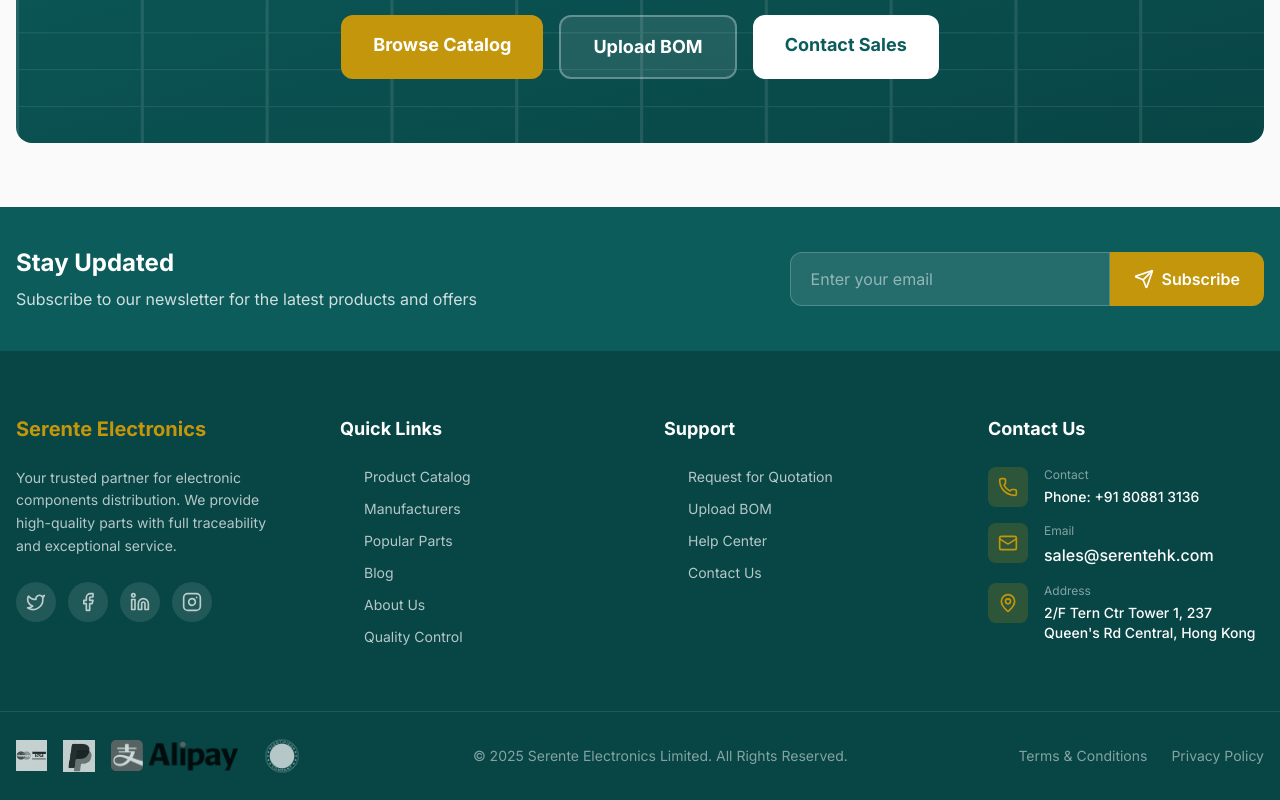
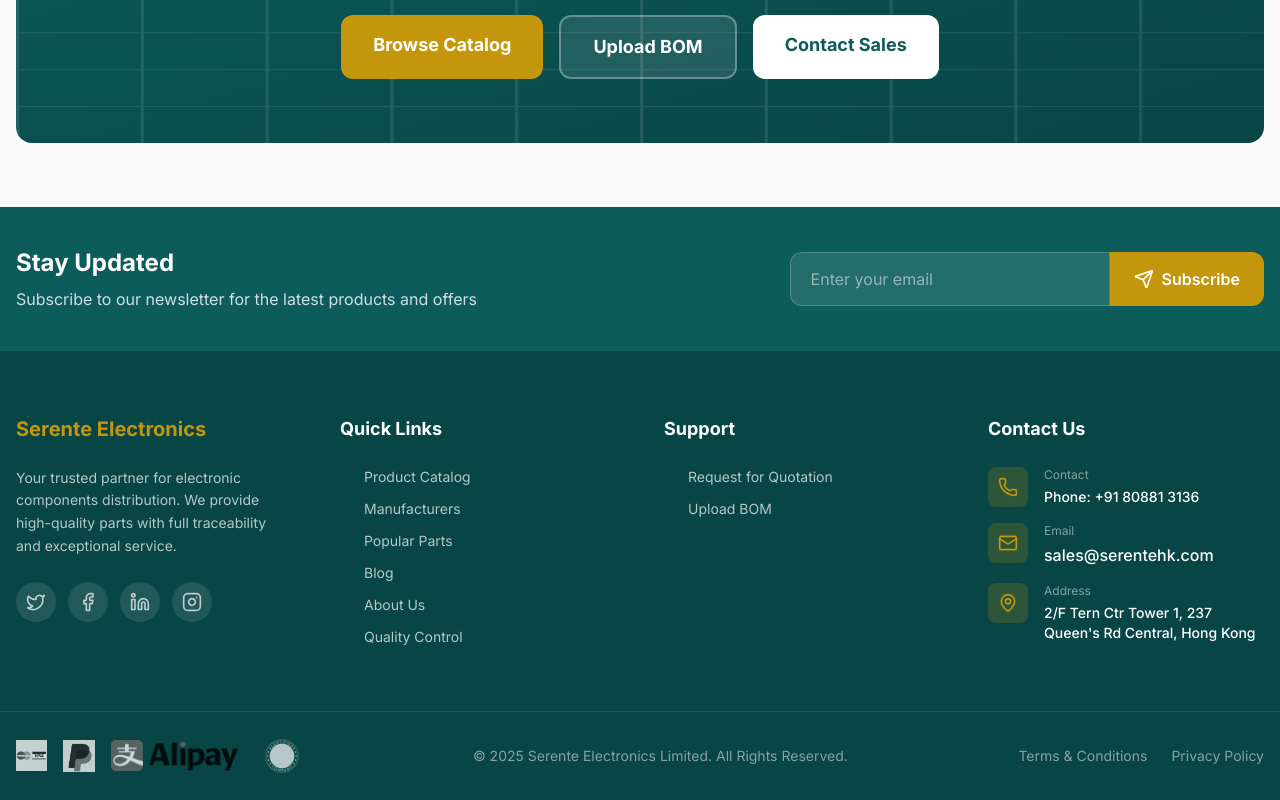
Before and after one commit to tharikhe/srente_in, a Next.js app: page / in a window 1280 px wide. Shown: the part 7358-8158 px from the top of the page. Built offline with nearby package versions, Linux system fonts and the light colour scheme.

Commit message:
fix: cleanup footer links and next config

```diff
--- a/components/Footer.tsx
+++ b/components/Footer.tsx
@@ -132,8 +132,6 @@ export default function Footer() {
                             {[
                                 { label: 'Request for Quotation', href: '/rfq' },
                                 { label: 'Upload BOM', href: '/bom' },
-                                { label: 'Help Center', href: '/help-center' },
-                                { label: 'Contact Us', href: '/contact' },
                             ].map((link) => (
                                 <li key={link.label}>
                                     <Link
```
Also changed, not shown: next.config.js (deleted).
